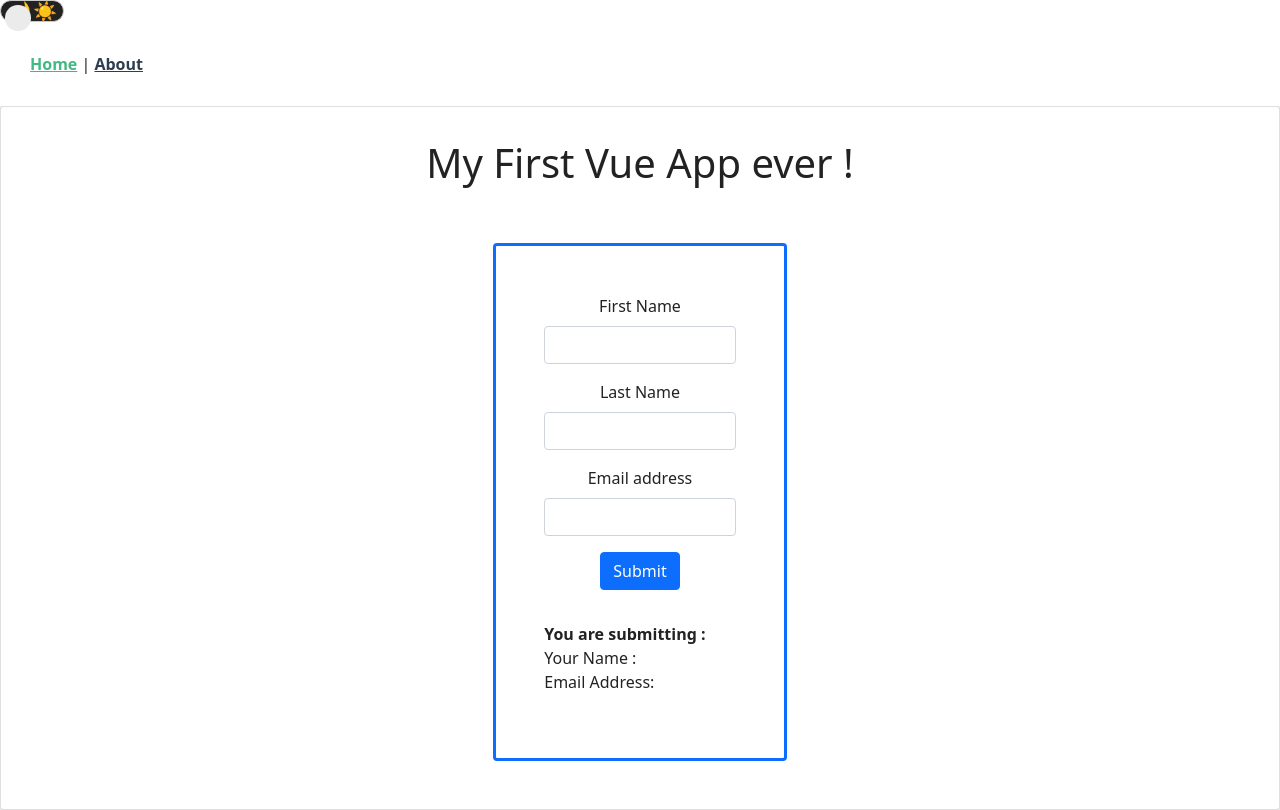
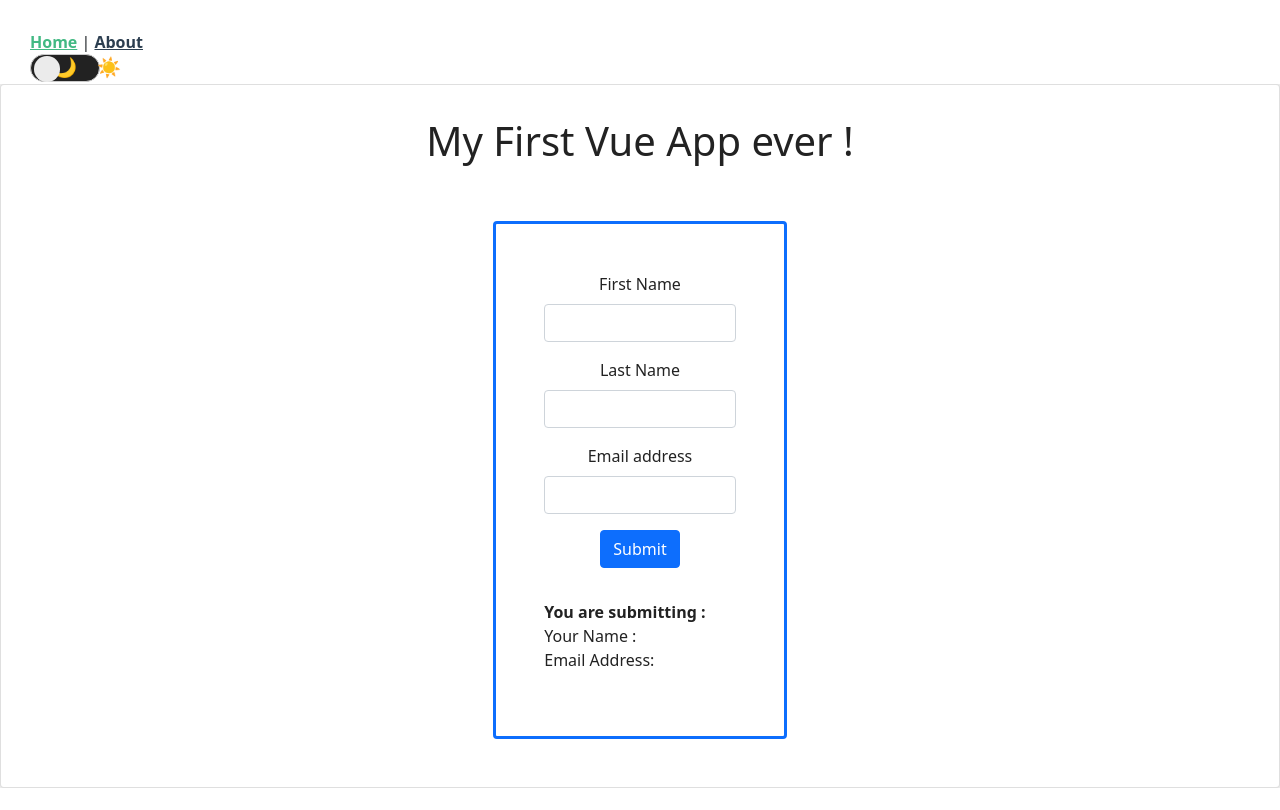
Before and after one commit to Falsal/vue-challange, a Vue app: page / in a window 1280 px wide. Built offline with nearby package versions, Linux system fonts and the light colour scheme.

Commit message:
improve theme button

```diff
--- a/src/App.vue
+++ b/src/App.vue
@@ -1,8 +1,8 @@
 <template>
-  <theme-button />
   <nav>
     <router-link to="/">Home</router-link> |
     <router-link to="/about">About</router-link>
+  <theme-button />
   </nav>
   <div class="container-center">
     <div class="card">
--- a/src/components/ThemeButton.vue
+++ b/src/components/ThemeButton.vue
@@ -73,26 +73,32 @@ export default {
 .switch-label {
   align-items: center;
   background: var(--text-primary-color);
+  background: var(--text-primary-color);
   border: calc(var(--element-size) * 0.025) solid var(--accent-color);
   border-radius: var(--element-size);
   cursor: pointer;
   display: flex;
   font-size: calc(var(--element-size) * 0.3);
   height: calc(var(--element-size) * 0.35);
-  position: relative;
-  padding: calc(var(--element-size) * 0.1);
+  position: fixed;
+  padding: calc(var(--element-size) * 0.2);
   transition: background 0.5s ease;
-  justify-content: space-between;
-  width: var(--element-size);
+  justify-content: space-evenly;
+
+  width: calc(var(--element-size) * 1.1);
   z-index: 1;
 }
 
+.switch-label span {
+  margin-right: calc(var(--element-size) * 0.15);
+  margin-left: calc(var(--element-size) * 0.15);
+}
 .switch-toggle {
   position: absolute;
   background-color: var(--background-color-primary);
   border-radius: 50%;
-  top: calc(var(--element-size) * 0.07);
-  left: calc(var(--element-size) * 0.07);
+  top: calc(var(--element-size) * 0.02);
+  left: calc(var(--element-size) * 0.05);
   height: calc(var(--element-size) * 0.4);
   width: calc(var(--element-size) * 0.4);
   transform: translateX(0);
```
